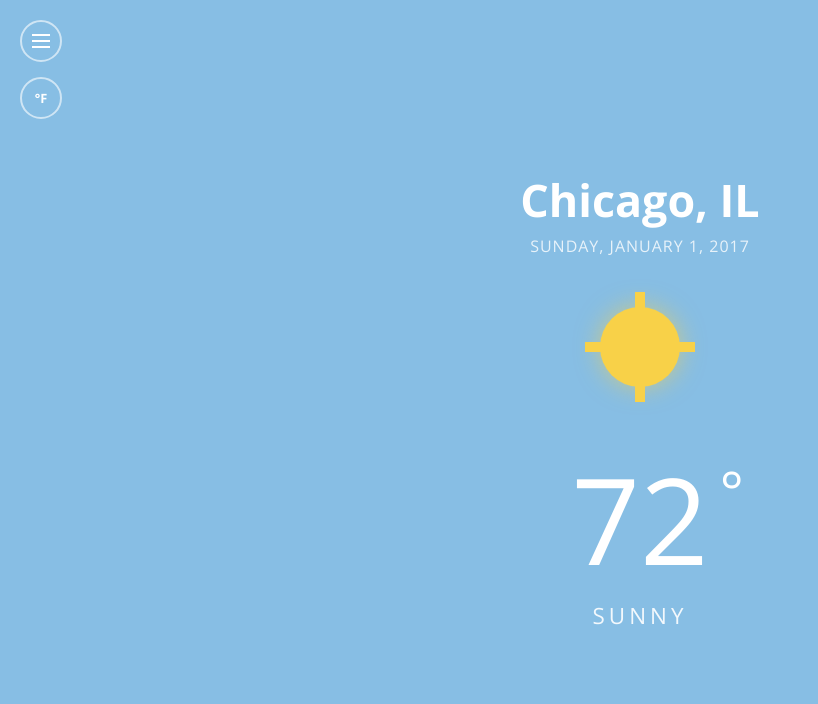
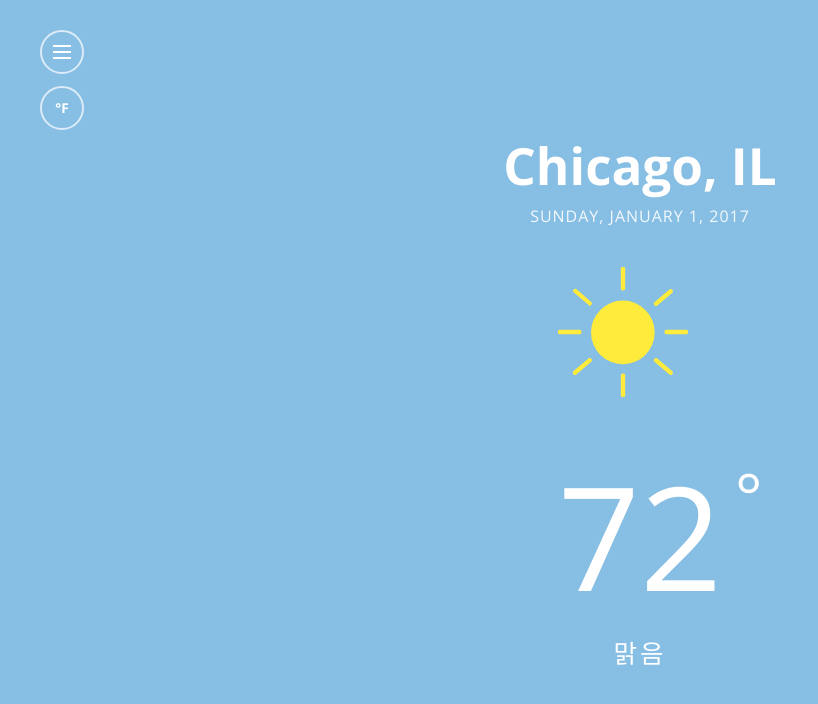
Before and after one commit to 990402DAJEONGKIM/serverless-weather-app, a PHP site: page / in a window 1280 px wide. Shown: the top 704 px of the page, without its empty margins (0-818 px from the left). Run offline with PHP 8.4, Linux system fonts and the light colour scheme.

Commit message:
djk: css, js, html merge

```diff
--- a/css/style.css
+++ b/css/style.css
@@ -1,4 +1,3 @@
-/* 기본 초기화 */
 * {
     margin: 0;
     padding: 0;
@@ -7,7 +6,7 @@
 
 body {
     font-family: 'Open Sans', sans-serif;
-    background-color: #87BEE4;
+    background-color: #87BEE4; /* 이미지의 밝은 하늘색 배경 */
     color: white;
     display: flex;
     justify-content: center;
@@ -16,48 +15,41 @@ body {
     overflow: hidden;
 }
 
-/* 메인 컨테이너 */
 .container {
     text-align: center;
     width: 100%;
-    max-width: 500px;
-    padding: 20px;
     position: relative;
-    transition: transform 0.3s ease;
+    display: flex;
+    flex-direction: column;
+    align-items: center;
 }
 
-/* 상단 컨트롤 (햄버거 & 단위) */
+/* 좌측 상단 컨트롤 버튼 스타일 */
 .controls {
-    position: fixed;    /* 박스랑 상관없이 '화면(뷰포트)'을 기준으로 고정 */
-    top: 20px;          /* 화면 맨 위에서 20px 내려옴 */
-    left: 20px;         /* 화면 왼쪽에서 20px 떨어짐 */
-    z-index: 100;       /* 다른 요소보다 무조건 위에 뜨게 함 */
-
+    position: absolute;
+    top: -100px; /* 위치 조절이 필요하면 20px 정도로 수정하세요 */
+    left: 40px;
     display: flex;
     flex-direction: column;
-    gap: 15px;
+    gap: 12px;
 }
 
+/* 이미지 스타일을 반영한 둥근 버튼 */
 .icon-btn {
-    width: 42px;
-    height: 42px;
-    border: 2px solid rgba(255, 255, 255, 0.6);
+    width: 44px;
+    height: 44px;
+    border: 2px solid rgba(255, 255, 255, 0.7);
     border-radius: 50%;
     display: flex;
     flex-direction: column;
     justify-content: center;
     align-items: center;
     cursor: pointer;
-    font-size: 0.8rem;
+    font-size: 0.85rem;
     font-weight: bold;
     transition: 0.3s;
 }
 
-.icon-btn:hover {
-    background: rgba(255, 255, 255, 0.2);
-}
-
-/* 햄버거 아이콘 내부 선 */
 .menu-btn span {
     display: block;
     width: 18px;
@@ -66,61 +58,44 @@ body {
     margin: 2px 0;
 }
 
-/* 날씨 텍스트 정보 */
-header h1 { font-size: 2.8rem; margin-bottom: 5px; }
-header p { font-size: 1rem; opacity: 0.8; letter-spacing: 1px; }
+/* 날씨 아이콘 크기 및 중앙 정렬 */
+.weather-icon {
+    margin: 40px 0;
+    width: 130px;
+    height: 130px;
+    display: flex;
+    justify-content: center;
+    align-items: center;
+}
 
-/* 태양 아이콘 */
-.weather-icon { margin: 50px 0; display: flex; justify-content: center; }
-.sun {
-    width: 80px; height: 80px; background: #F8D148; border-radius: 50%;
-    position: relative; box-shadow: 0 0 25px rgba(248, 209, 72, 0.6);
+.weather-icon svg {
+    width: 100%;
+    height: 100%;
 }
-.sun::before, .sun::after {
-    content: ''; position: absolute; top: 50%; left: 50%;
-    transform: translate(-50%, -50%); background: #F8D148;
-}
-.sun::before { width: 10px; height: 110px; }
-.sun::after { width: 110px; height: 10px; }
 
-/* 온도 표시 */
-.temperature { font-size: 7.5rem; position: relative; display: inline-block; }
-.degree-symbol { position: absolute; top: 15px; right: -35px; font-size: 3.5rem; }
-#status { font-size: 1.4rem; letter-spacing: 4px; opacity: 0.9; }
+/* SVG 내부 요소 색상 (icon.css에서 통합) */
+.white { fill: #FFFFFF; }
+.gray { fill: #E0E0E0; }
+.yellow { fill: #FFEB3B; }
 
-/* 사이드바 스타일 */
+/* 텍스트 및 온도 스타일 */
+header h1 { font-size: 3.2rem; margin-bottom: 5px; }
+header p { font-size: 1rem; opacity: 0.9; letter-spacing: 1px; }
+.temperature { font-size: 9rem; font-weight: 400; position: relative; margin-top: 10px; }
+.degree-symbol { position: absolute; top: 15px; right: -40px; font-size: 4rem; }
+#status { font-size: 1.6rem; letter-spacing: 3px; }
+
+/* 사이드바 스타일 (기존 유지) */
 .sidebar {
     position: fixed; top: 0; left: -280px; width: 280px; height: 100%;
     background: rgba(40, 44, 52, 0.95); z-index: 1000;
     padding: 30px 20px; transition: 0.3s ease;
 }
 .sidebar.active { left: 0; }
-
-.sidebar-header {
-    display: flex; justify-content: space-between; align-items: center;
-    margin-bottom: 30px; border-bottom: 1px solid rgba(255,255,255,0.1);
-    padding-bottom: 15px;
-}
-
-#close-btn { background: none; border: none; color: white; font-size: 2rem; cursor: pointer; }
-
-#location-list { list-style: none; }
-#location-list li {
-    padding: 15px; font-size: 1.1rem; cursor: pointer;
-    border-radius: 8px; transition: 0.2s;
-}
-#location-list li:hover { background: rgba(255, 255, 255, 0.1); }
-
-/* 오버레이 */
 .overlay {
     position: fixed; top: 0; left: 0; width: 100%; height: 100%;
     background: rgba(0,0,0,0.4); display: none; z-index: 900;
 }
 .overlay.active { display: block; }
-
-/* 반응형 모바일 최적화 */
-@media (max-width: 480px) {
-    header h1 { font-size: 2.2rem; }
-    .temperature { font-size: 6rem; }
-    .controls { top: -80px; }
-}
+#location-list li { padding: 15px; cursor: pointer; border-radius: 8px; list-style: none; }
+#location-list li:hover { background: rgba(255, 255, 255, 0.1); }
--- a/index.html
+++ b/index.html
@@ -3,8 +3,8 @@
 <head>
     <meta charset="UTF-8">
     <meta name="viewport" content="width=device-width, initial-scale=1.0">
-    <title>Weather App - Location Selector</title>
-    <link rel="stylesheet" href="css/style.css">
+    <title>Weather App - Animated</title>
+    <link rel="stylesheet" href="/css/style.css">
     <link href="https://fonts.googleapis.com/css2?family=Open+Sans:wght@400;700&display=swap" rel="stylesheet">
 </head>
 <body>
@@ -16,8 +16,7 @@
             <h2>Locations</h2>
             <button id="close-btn">&times;</button>
         </div>
-        <ul id="location-list">
-            </ul>
+        <ul id="location-list"></ul>
     </nav>
 
     <div class="container">
@@ -36,16 +35,15 @@
         </header>
 
         <main>
-            <div class="weather-icon">
-                <div class="sun"></div>
-            </div>
+            <div class="weather-icon" id="weather-icon-container"></div>
+
             <div class="temperature">
                 <span id="temp">72</span><span class="degree-symbol">°</span>
             </div>
-            <p id="status">SUNNY</p>
+            <p id="status">맑음</p>
         </main>
     </div>
 
-    <script src="js/main.js"></script>
+    <script src="/js/main.js"></script>
 </body>
 </html>
--- a/js/main.js
+++ b/js/main.js
@@ -1,13 +1,88 @@
-// 1. 지역별 데이터 (나중에 API 연동 가능)
+// 1. icon.html의 원본 SVG 애니메이션 데이터 통합 및 스타일 유지
+const iconTemplates = {
+    "맑음": `
+        <svg version="1.1" xmlns="http://www.w3.org/2000/svg" x="0px" y="0px" viewBox="0 0 44.9 44.9" style="enable-background:new 0 0 44.9 44.9;" xml:space="preserve" height="40px" width="40px">
+            <g id="Sun">
+                <circle class="yellow" cx="22.4" cy="22.6" r="11" fill="#FCD440"/>
+                <g>
+                    <path class="yellow" d="M22.6,8.1h-0.3c-0.3,0-0.6-0.3-0.6-0.6v-7c0-0.3,0.3-0.6,0.6-0.6l0.3,0c0.3,0,0.6,0.3,0.6,0.6v7C23.2,7.8,22.9,8.1,22.6,8.1z" fill="#FCD440"/>
+                    <path class="yellow" d="M22.6,36.8h-0.3c-0.3,0-0.6,0.3-0.6,0.6v7c0,0.3,0.3,0.6,0.6,0.6h0.3c0.3,0,0.6-0.3,0.6-0.6v-7C23.2,37,22.9,36.8,22.6,36.8z" fill="#FCD440"/>
+                    <path class="yellow" d="M8.1,22.3v0.3c0,0.3-0.3,0.6-0.6,0.6h-7c-0.3,0-0.6-0.3-0.6-0.6l0-0.3c0-0.3,0.3-0.6,0.6-0.6h7C7.8,21.7,8.1,21.9,8.1,22.3z" fill="#FCD440"/>
+                    <path class="yellow" d="M36.8,22.3v0.3c0,0.3,0.3,0.6,0.6,0.6h7c0.3,0,0.6-0.3,0.6-0.6v-0.3c0-0.3-0.3-0.6-0.6-0.6h-7C37,21.7,36.8,21.9,36.8,22.3z" fill="#FCD440"/>
+                    <path class="yellow" d="M11.4,31.6l0.2,0.3c0.2,0.2,0.2,0.6-0.1,0.8l-5.3,4.5c-0.2,0.2-0.6,0.2-0.8-0.1l-0.2-0.3c-0.2-0.2-0.2-0.6,0.1-0.8l5.3-4.5C10.9,31.4,11.2,31.4,11.4,31.6z" fill="#FCD440"/>
+                    <path class="yellow" d="M33.2,13l0.2,0.3c0.2,0.2,0.6,0.3,0.8,0.1l5.3-4.5c0.2-0.2,0.3-0.6,0.1-0.8l-0.2-0.3c-0.2-0.2-0.6-0.3-0.8-0.1l-5.3,4.5C33,12.4,33,12.7,33.2,13z" fill="#FCD440"/>
+                    <path class="yellow" d="M11.4,13.2l0.2-0.3c0.2-0.2,0.2-0.6-0.1-0.8L6.3,7.6C6.1,7.4,5.7,7.5,5.5,7.7L5.3,7.9C5.1,8.2,5.1,8.5,5.4,8.7l5.3,4.5C10.9,13.5,11.2,13.5,11.4,13.2z" fill="#FCD440"/>
+                    <path class="yellow" d="M33.2,31.9l0.2-0.3c0.2-0.2,0.6-0.3,0.8-0.1l5.3,4.5c0.2,0.2,0.3,0.6,0.1,0.8l-0.2,0.3c-0.2,0.2-0.6,0.3-0.8,0.1l-5.3-4.5C33,32.5,33,32.1,33.2,31.9z" fill="#FCD440"/>
+                    <animate attributeName="opacity" dur="0.5s" values="1;0.6;1" repeatCount="indefinite" calcMode="linear"/>
+                </g>
+            </g>
+        </svg>`,
+
+    "눈": `
+        <svg version="1.1" xmlns="http://www.w3.org/2000/svg" x="0px" y="0px" viewBox="0 0 55.1 52.5" style="enable-background:new 0 0 55.1 52.5;" xml:space="preserve">
+            <g id="Cloud_7">
+                <g id="White_cloud_7">
+                    <path fill="white" d="M47.2,34.5H7.9c-4.3,0-7.9-3.5-7.9-7.9l0,0c0-4.3,3.5-7.9,7.9-7.9h39.4c4.3,0,7.9,3.5,7.9,7.9v0C55.1,30.9,51.6,34.5,47.2,34.5z"/>
+                    <circle fill="white" cx="17.4" cy="17.3" r="9.3"/>
+                    <circle fill="white" cx="34.5" cy="15.6" r="15.6"/>
+                </g>
+                <circle fill="white" cx="37" cy="43.5" r="3">
+                    <animateTransform attributeName="transform" attributeType="XML" dur="1.5s" keyTimes="0;0.33;0.66;1" repeatCount="indefinite" type="translate" values="1 -2;3 2; 1 4; 2 6" calcMode="linear"/>
+                </circle>
+                <circle fill="white" cx="27" cy="43.5" r="3">
+                    <animateTransform attributeName="transform" attributeType="XML" dur="1.5s" keyTimes="0;0.33;0.66;1" repeatCount="indefinite" type="translate" values="1 -2;3 2; 1 4; 2 6" calcMode="linear" begin="0.5s"/>
+                </circle>
+                <circle fill="white" cx="17" cy="43.5" r="3">
+                    <animateTransform attributeName="transform" attributeType="XML" dur="1.5s" keyTimes="0;0.33;0.66;1" repeatCount="indefinite" type="translate" values="1 -2;3 2; 1 4; 2 6" calcMode="linear" begin="1s"/>
+                </circle>
+            </g>
+        </svg>`,
+
+    "비": `
+        <svg version="1.1" xmlns="http://www.w3.org/2000/svg" x="0px" y="0px" viewBox="0 0 55.1 60" style="enable-background:new 0 0 55.1 49.5;" xml:space="preserve">
+            <g id="Cloud_2">
+                <g id="Rain_2">
+                    <path fill="white" d="M20.7,46.4c0,1.7-1.4,3.1-3.1,3.1s-3.1-1.4-3.1-3.1c0-1.7,3.1-7.8,3.1-7.8S20.7,44.7,20.7,46.4z"/>
+                    <path fill="white" d="M31.4,46.4c0,1.7-1.4,3.1-3.1,3.1c-1.7,0-3.1-1.4-3.1-3.1c0-1.7,3.1-7.8,3.1-7.8S31.4,44.7,31.4,46.4z"/>
+                    <path fill="white" d="M41.3,46.4c0,1.7-1.4,3.1-3.1,3.1c-1.7,0-3.1-1.4-3.1-3.1c0-1.7,3.1-7.8,3.1-7.8S41.3,44.7,41.3,46.4z"/>
+                    <animateTransform attributeName="transform" attributeType="XML" dur="1s" keyTimes="0;1" repeatCount="indefinite" type="translate" values="0 0;0 10" calcMode="linear"/>
+                    <animate attributeName="opacity" dur="1s" keyTimes="0;1" repeatCount="indefinite" values="1;0" calcMode="linear"/>
+                </g>
+                <g id="White_cloud_2">
+                    <path fill="white" d="M47.2,34.5H7.9c-4.3,0-7.9-3.5-7.9-7.9l0,0c0-4.3,3.5-7.9,7.9-7.9h39.4c4.3,0,7.9,3.5,7.9,7.9v0C55.1,30.9,51.6,34.5,47.2,34.5z"/>
+                    <circle fill="white" cx="17.4" cy="17.3" r="9.3"/>
+                    <circle fill="white" cx="34.5" cy="15.6" r="15.6"/>
+                </g>
+            </g>
+        </svg>`,
+
+    "흐림": `
+        <svg version="1.1" xmlns="http://www.w3.org/2000/svg" x="0px" y="0px" viewBox="0 0 60.7 40" style="enable-background:new 0 0 60.7 40;" xml:space="preserve">
+            <g id="Cloud_1">
+                <g id="White_cloud_1">
+                    <path fill="white" d="M47.2,40H7.9C3.5,40,0,36.5,0,32.1l0,0c0-4.3,3.5-7.9,7.9-7.9h39.4c4.3,0,7.9,3.5,7.9,7.9v0C55.1,36.5,51.6,40,47.2,40z"/>
+                    <circle fill="white" cx="17.4" cy="22.8" r="9.3"/>
+                    <circle fill="white" cx="34.5" cy="21.1" r="15.6"/>
+                    <animateTransform attributeName="transform" attributeType="XML" dur="6s" keyTimes="0;0.5;1" repeatCount="indefinite" type="translate" values="0;5;0" calcMode="linear"/>
+                </g>
+                <g id="Gray_cloud_1">
+                    <path fill="#bdc3c7" d="M54.7,22.3H33.4c-3.3,0-6-2.7-6-6v0c0-3.3,2.7-6,6-6h21.3c3.3,0,6,2.7,6,6v0C60.7,19.6,58,22.3,54.7,22.3z"/>
+                    <circle fill="#bdc3c7" cx="45.7" cy="10.7" r="10.7"/>
+                    <animateTransform attributeName="transform" attributeType="XML" dur="6s" keyTimes="0;0.5;1" repeatCount="indefinite" type="translate" values="0;-3;0" calcMode="linear"/>
+                </g>
+            </g>
+        </svg>`
+};
+
+// ... 나머지 함수들 (updateWeather, initLocationList 등)은 동일하게 유지
+
 const weatherData = [
-    { city: "Chicago, IL", temp: 72, status: "SUNNY" },
-    { city: "Seoul, KR", temp: 65, status: "CLEAR" },
-    { city: "London, UK", temp: 58, status: "CLOUDY" },
-    { city: "Tokyo, JP", temp: 70, status: "PARTLY CLOUDY" },
-    { city: "Sydney, AU", temp: 78, status: "SUNNY" }
+    { city: "Chicago, IL", temp: 72, status: "맑음" },
+    { city: "Seoul, KR", temp: 15, status: "눈" },
+    { city: "London, UK", temp: 58, status: "흐림" },
+    { city: "Tokyo, JP", temp: 70, status: "비" }
 ];
 
-// 2. 요소 선택
 const menuBtn = document.getElementById('menu-btn');
 const closeBtn = document.getElementById('close-btn');
 const sidebar = document.getElementById('sidebar');
@@ -18,22 +93,26 @@ const unitBtn = document.getElementById('unit-btn');
 const cityTxt = document.getElementById('city');
 const tempTxt = document.getElementById('temp');
 const statusTxt = document.getElementById('status');
+const iconContainer = document.getElementById('weather-icon-container');
 
-// 3. 사이드바 제어 함수
 function toggleSidebar() {
     sidebar.classList.toggle('active');
     overlay.classList.toggle('active');
 }
 
-// 4. 지역 선택 및 데이터 업데이트
 function updateWeather(data) {
     cityTxt.innerText = data.city;
     tempTxt.innerText = data.temp;
     statusTxt.innerText = data.status;
-    toggleSidebar(); // 업데이트 후 사이드바 닫기
+
+    // 아이콘 주입
+    if (iconTemplates[data.status]) {
+        iconContainer.innerHTML = iconTemplates[data.status];
+    }
+
+    if (sidebar.classList.contains('active')) toggleSidebar();
 }
 
-// 5. 지역 목록 동적 생성
 function initLocationList() {
     weatherData.forEach(item => {
         const li = document.createElement('li');
@@ -43,7 +122,14 @@ function initLocationList() {
     });
 }
 
-// 6. 온도 단위 변경 (간단 구현)
+// 초기 실행
+initLocationList();
+updateWeather(weatherData[0]);
+
+menuBtn.addEventListener('click', toggleSidebar);
+closeBtn.addEventListener('click', toggleSidebar);
+overlay.addEventListener('click', toggleSidebar);
+
 unitBtn.addEventListener('click', () => {
     let currentTemp = parseInt(tempTxt.innerText);
     if (unitBtn.innerText === "°F") {
@@ -54,51 +140,3 @@ unitBtn.addEventListener('click', () => {
         tempTxt.innerText = Math.round((currentTemp * 9 / 5) + 32);
     }
 });
-
-// 이벤트 바인딩
-menuBtn.addEventListener('click', toggleSidebar);
-closeBtn.addEventListener('click', toggleSidebar);
-overlay.addEventListener('click', toggleSidebar);
-
-// 초기화
-initLocationList();
-
-
-// 페이지 로드 시 바로 위치 요청
-    navigator.geolocation.getCurrentPosition(function(position) {
-        alert("위치 획득 성공! 위도: " + position.coords.latitude + ", 경도: " + position.coords.longitude);
-    }, function(error) {
-        alert("위치 획득 실패: " + error.message);
-    });
-
-
-// 1. S3 JSON 파일의 URL (실제 본인의 S3 주소로 변경하세요)
-const S3_URL = "https://weater-project-s3-bucket-01.s3.region.amazonaws.com/weather.json";
-
-// 2. 데이터를 가져와서 화면에 뿌려주는 함수
-async function fetchS3WeatherData() {
-    try {
-        const response = await fetch(S3_URL);
-        if (!response.ok) throw new Error("네트워크 응답에 문제가 있습니다.");
-
-        const data = await response.json();
-
-        // JSON 구조에 맞춰 'ta' 값 추출 (ta: "-12")
-        const temperature = data.response.body.items.item[0].ta;
-
-        // HTML의 id="temp"인 요소에 값 넣기
-        const tempTxt = document.getElementById('temp');
-        if (tempTxt) {
-            tempTxt.innerText = temperature;
-        }
-
-        console.log("S3 온도 데이터 반영 성공:", temperature);
-    } catch (error) {
-        console.error("데이터를 불러오는 중 에러 발생:", error);
-    }
-}
-
-// 3. 페이지 로드 시 실행
-window.addEventListener('DOMContentLoaded', () => {
-    fetchS3WeatherData();
-});
```
